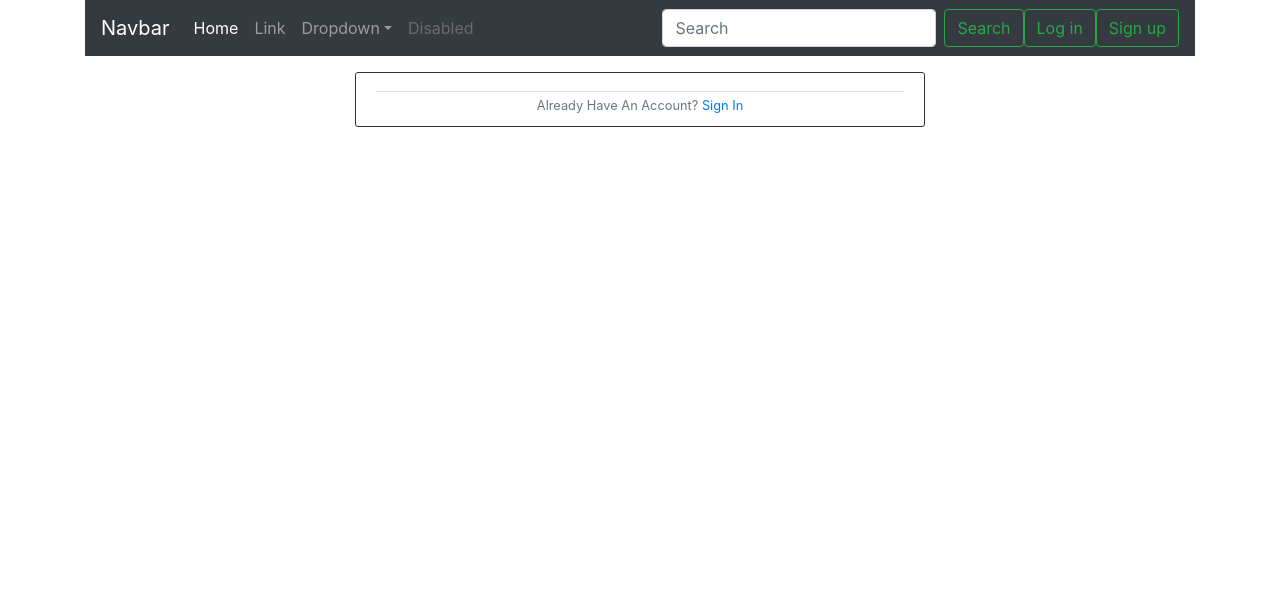
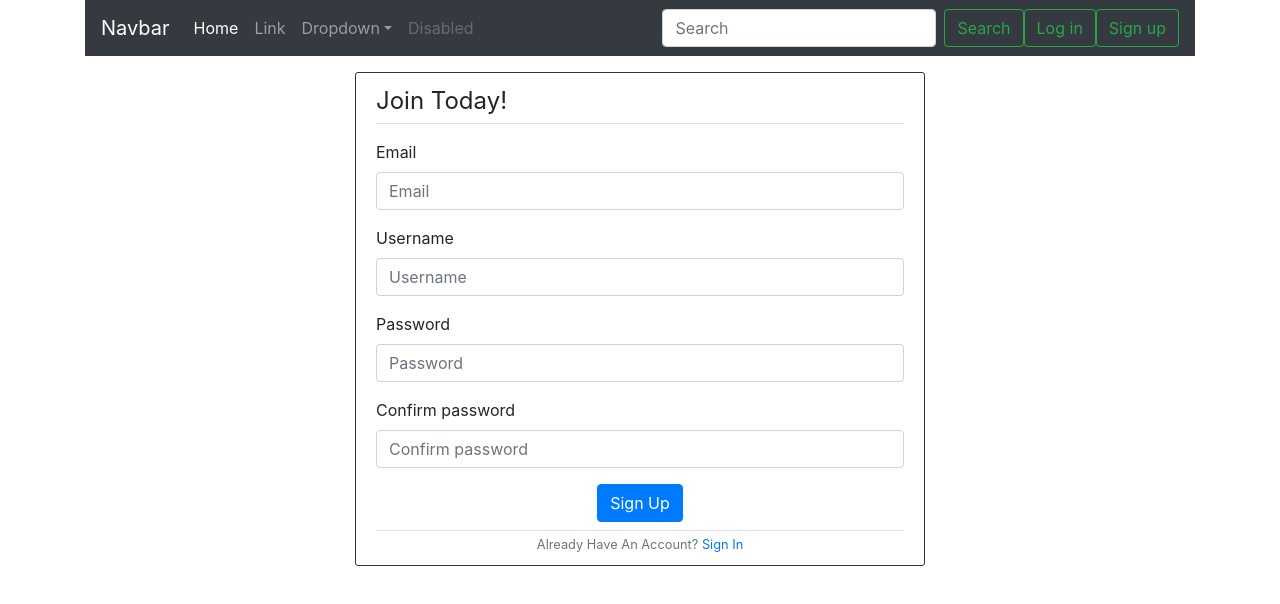
Before and after one commit to kkornel/typee, a React (Create React App) app in the folder frontend/: page /register in a window 1280 px wide. Shown: the top 604 px of the page. Built offline with nearby package versions, Linux system fonts and the light colour scheme; what password-validator would draw is missing.

Commit message:
Moved from redux-form to state-controlled form, because of not re rendering Field by redux

```diff
--- a/frontend/src/components/auth/Register.js
+++ b/frontend/src/components/auth/Register.js
@@ -2,7 +2,7 @@ import React, { Component } from 'react';
 import { connect } from 'react-redux';
 import { Link } from 'react-router-dom';
 
-import RegisterForm from './RegisterForm';
+import RegisterForm from './RegisterForm2';
 import { signUpWithEmail } from '../../actions/authActions';
 
 class Register extends Component {
--- a/frontend/src/components/auth/RegisterForm.js
+++ b/frontend/src/components/auth/RegisterForm.js
@@ -6,29 +6,35 @@ import validator from 'validator';
 import passwordValidator from '../../utils/passwordValidator';
 
 class RegisterForm extends Component {
+  state = { error: null };
+  constructor(props) {
+    super(props);
+
+    this.errorRef = React.createRef();
+    this.errorRef2 = React.createRef();
+  }
+
   onSubmit = (formValues) => {
     this.props.onSubmit(formValues);
   };
 
-  err = () => {
-    console.log('!!!!!!!', this.props);
-    return <div className="invalid-feedback">das</div>;
-  };
-
   renderError(touched, error) {
     if (touched && error) {
-      return <div className="invalid-feedback">{error}</div>;
+      // return <div className="invalid-feedback" ref={this.errorRef}>{error}</div>;
     }
-  }
-
-  componentDidUpdate() {
-    console.log('3');
-    this.err();
+    let msg = this.props.auth.error ? this.props.error.msg : '';
+    console.log('msg', msg);
+    return (
+      <div className="invalid-feedback" ref={this.errorRef}>
+        {this.state.error}
+      </div>
+    );
   }
 
   renderField = ({ input, label, type, meta: { touched, error } }) => {
     const className = `form-control ${touched && error ? 'is-invalid' : ''}`;
     console.log('2');
+    console.log(input);
     return (
       <div className="form-group">
         <label>{label}</label>
@@ -39,19 +45,26 @@ class RegisterForm extends Component {
             placeholder={label}
             type={type}
             className={className}
+            ref={this.errorRef2}
           />
-          {touched && error ? this.renderError(touched, error) : this.err()}
+          {this.renderError(touched, error)}
         </div>
       </div>
     );
   };
 
+  componentDidUpdate() {
+    if (this.props.auth.error) {
+      console.log('huston', this.errorRef.current);
+      this.errorRef.current.value = 'dasdasdasd';
+      console.log(this.state);
+      this.errorRef2.current.class = 'form-control is-invalid';
+      console.log('this.errorRef2.current', this.errorRef2.current);
+    }
+  }
+
   render() {
     console.log('1');
-
-    if (this.props.auth) {
-      return this.err();
-    }
 
     return (
       <form onSubmit={this.props.handleSubmit(this.onSubmit)}>
--- /dev/null
+++ b/frontend/src/components/auth/RegisterForm2.js
@@ -0,0 +1,179 @@
+import React, { Component } from 'react';
+import { Field, reduxForm } from 'redux-form';
+import { connect } from 'react-redux';
+import validator from 'validator';
+
+import passwordValidator from '../../utils/passwordValidator';
+
+class RegisterForm extends Component {
+  state = {
+    email: { value: '', error: null, touched: false },
+    username: { value: '', error: null, touched: false },
+    password1: { value: '', error: null, touched: false },
+    password2: { value: '', error: null, touched: false },
+  };
+
+  onSubmit = (event) => {
+    event.preventDefault();
+    this.props.onSubmit({
+      email: this.state.email.value,
+      username: this.state.username.value,
+      password1: this.state.password1.value,
+      password2: this.state.password2.value,
+    });
+  };
+
+  renderError = (error) => {
+    console.log('error', error);
+    if (error) {
+      return <div className="invalid-feedback">{error}</div>;
+    }
+    console.log('error', this.props.auth);
+    if (this.props.auth.error) {
+      return (
+        <div className="invalid-feedback">{this.props.auth.error.message}</div>
+      );
+    }
+  };
+
+  handleEmailChange = (evt) => {
+    this.setState({ email: evt.target.value });
+  };
+
+  handleUsernameChange = (evt) => {
+    this.setState({ password: evt.target.value });
+  };
+
+  handlePassword1Change = (evt) => {
+    this.setState({ password: evt.target.value });
+  };
+
+  handlePassword2Change = (evt) => {
+    this.setState({ password: evt.target.value });
+  };
+
+  handleBlur(name) {
+    console.log('1', this.state);
+    this.setState({ [name]: { ...this.state[name], touched: true } });
+  }
+
+  renderField = (name, label, type, touched = null, error = null) => {
+    const errors = validate(this.state);
+    console.log('2', errors);
+
+    const shouldMarkError = (field) => {
+      let hasError = errors[field];
+      const touched = this.state[field].touched;
+      if (this.props.auth.error) {
+        hasError = this.props.auth.error.field === field ? true : hasError;
+      }
+
+      return hasError && touched;
+    };
+
+    const className = `form-control ${
+      shouldMarkError(name) ? 'is-invalid' : ''
+    }`;
+    let handleFunction = null;
+    if (name === 'email') {
+      handleFunction = this.handleEmailChange;
+    } else if (name === 'username') {
+      handleFunction = this.handleUsernameChange;
+    } else if (name === 'password1') {
+      handleFunction = this.handlePassword1Change;
+    } else if (name === 'password2') {
+      handleFunction = this.handlePassword2Change;
+    }
+
+    return (
+      <div className="form-group">
+        <label>{label}</label>
+        <div>
+          <input
+            name={name}
+            placeholder={label}
+            type={type}
+            className={className}
+            value={this.state[name].value}
+            onBlur={(e) => this.handleBlur(name)}
+            onChange={(e) =>
+              this.setState({
+                ...this.state,
+                [name]: { value: e.target.value },
+              })
+            }
+          />
+          {this.renderError(errors[name])}
+          {/* <div className="invalid-feedback">co jest kurwa</div> */}
+        </div>
+      </div>
+    );
+  };
+
+  componentDidUpdate() {}
+
+  render() {
+    return (
+      <form onSubmit={this.onSubmit}>
+        <fieldset className="form-group mb-1">
+          <legend className="border-bottom mb-3 pb-1">Join Today!</legend>
+          {this.renderField('email', 'Email', 'email')}
+          {this.renderField('username', 'Username', 'text')}
+          {this.renderField('password1', 'Password', 'password')}
+          {this.renderField('password2', 'Confirm password', 'password')}
+          <div className="row justify-content-center">
+            <button type="submit" className="btn btn-primary">
+              Sign Up
+            </button>
+          </div>
+        </fieldset>
+      </form>
+    );
+  }
+}
+
+const validate = ({ email, username, password1, password2 }) => {
+  const errors = {};
+  console.log('object, ', email, username, password1, password2);
+  if (!email.value) {
+    errors.email = 'Required';
+  } else if (!validator.isEmail(email.value)) {
+    errors.email = 'Invalid email';
+  }
+
+  if (!username.value) {
+    errors.username = 'Required';
+  }
+
+  if (!password1.value) {
+    errors.password1 = 'Required';
+  } else if (!passwordValidator.validate(password1.value)) {
+    console.log(passwordValidator.validate(password1.value, { list: true }));
+    errors.password1 = 'Must has 8 chars, upper, lower, digits';
+  }
+
+  if (!password2.value) {
+    errors.password2 = 'Required';
+  } else if (password1.value !== password2.value) {
+    errors.password2 = `Passwords don't match.`;
+  }
+
+  // TODO: Return errors.
+  return errors;
+  // return {};
+};
+
+const mapStateToProps = (state) => {
+  return {
+    auth: state.auth,
+  };
+};
+
+// RegisterForm = connect(mapStateToProps)(RegisterForm);
+
+// export default reduxForm({
+//   form: 'registerForm',
+//   validate,
+// })(RegisterForm);
+
+export default connect(mapStateToProps)(RegisterForm);
```
